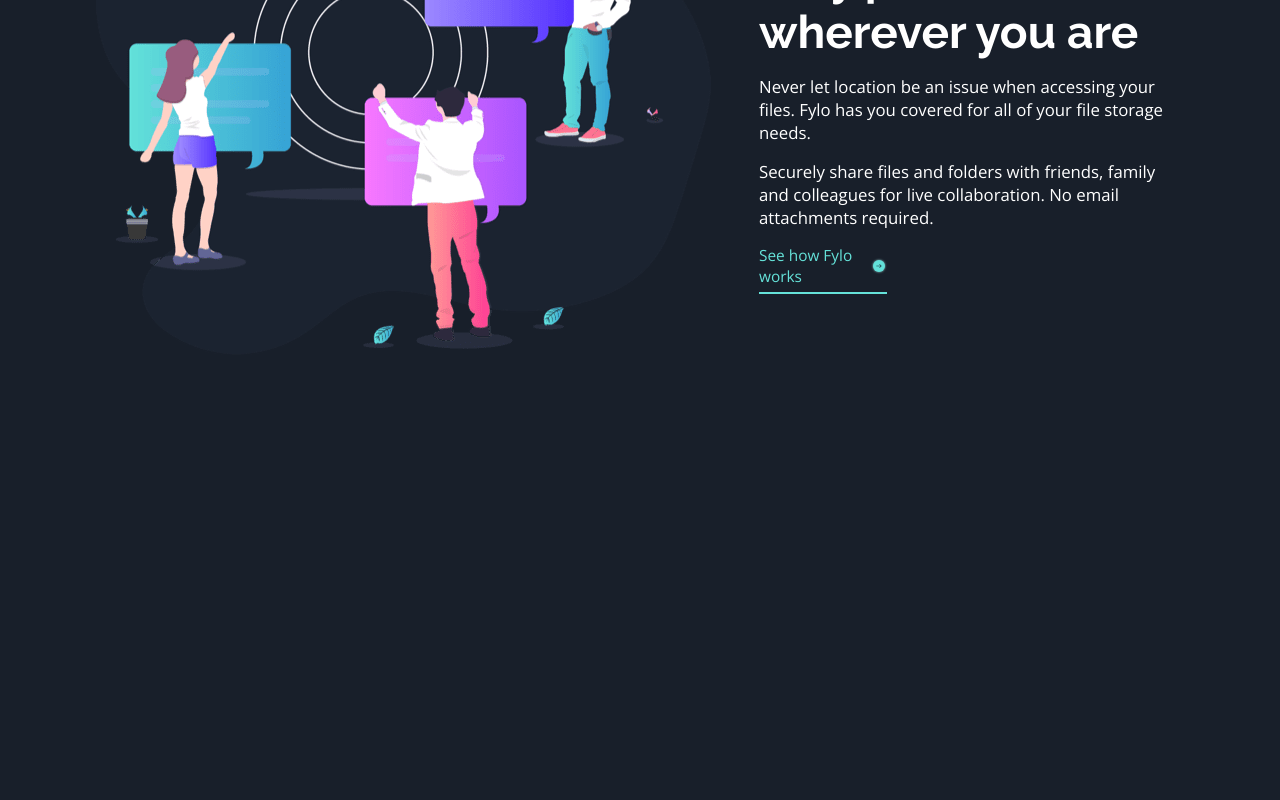
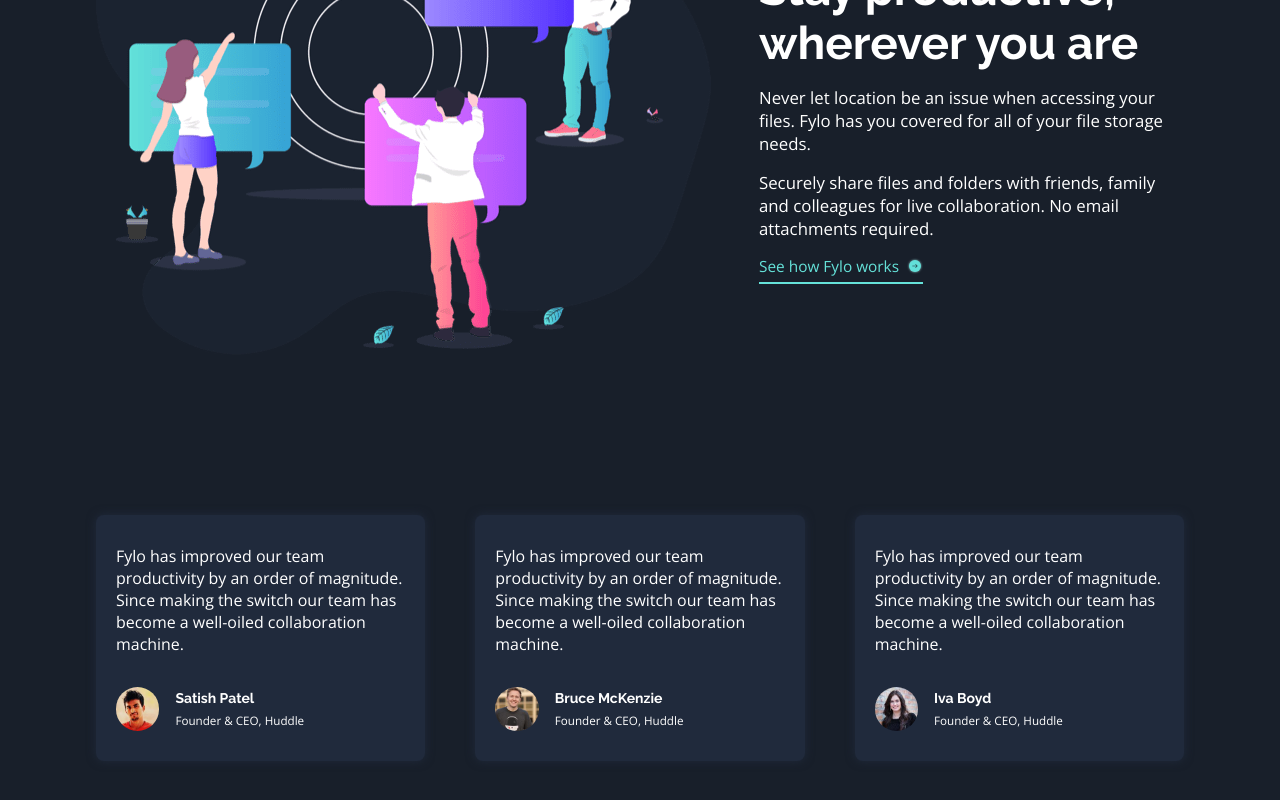
Before and after one commit to rearalf/fylo-dark-theme-landing-page-master, a React app: page / in a window 1280 px wide. Shown: the part 1685-2485 px from the top of the page. Before the commit the page ends 2072 px from the top, so only its background shows below. Built offline with nearby package versions, Linux system fonts and the light colour scheme.

Commit message:
Opinons section finished

```diff
--- a/src/components/Productive/styles.scss
+++ b/src/components/Productive/styles.scss
@@ -1,7 +1,7 @@
 @import '../../styles/variables.scss';
 
 .section_productive {
-	margin: 0 auto 2rem;
+	margin: 0 auto 10rem;
 	width: 85%;
 	display: flex;
 	flex-direction: column;
@@ -27,10 +27,8 @@
 .link {
 	color: $Cyan-inside-call-to-action-gradient;
 	font-size: 1.1em;
-	display: flex;
+	display: inline-flex;
 	align-items: center;
-	position: relative;
-	width: 51%;
 	padding-bottom: 5px;
 	border-bottom: 2px solid;
 }
@@ -62,8 +60,4 @@
 		font-size: 1.2em;
 		margin-bottom: 1rem;
 	}
-
-	.link {
-		width: 30%;
-	}
 }
--- /dev/null
+++ b/src/components/opinions/index.js
@@ -0,0 +1,50 @@
+import React from 'react';
+import './styles.scss';
+import Profile1 from '../../images/profile-1.jpg';
+import Profile2 from '../../images/profile-2.jpg';
+import Profile3 from '../../images/profile-3.jpg';
+
+export const Opinions = () => {
+	const opinions = [
+		{
+			name: 'Satish Patel',
+			position: 'Founder & CEO, Huddle',
+			opinion:
+				'Fylo has improved our team productivity by an order of magnitude. Since making the switch our team has become a well-oiled collaboration machine.',
+			photo: Profile1,
+		},
+		{
+			name: 'Bruce McKenzie',
+			position: 'Founder & CEO, Huddle',
+			opinion:
+				'Fylo has improved our team productivity by an order of magnitude. Since making the switch our team has become a well-oiled collaboration machine.',
+			photo: Profile2,
+		},
+		{
+			name: 'Iva Boyd',
+			position: 'Founder & CEO, Huddle',
+			opinion:
+				'Fylo has improved our team productivity by an order of magnitude. Since making the switch our team has become a well-oiled collaboration machine.',
+			photo: Profile3,
+		},
+	];
+
+	const article_opinion = () => {
+		return opinions.map((opinion, index) => {
+			return (
+				<article className="article_opinion" key={index}>
+					<p className="text">{opinion.opinion}</p>
+					<div className="profile_article">
+						<img src={opinion.photo} className="profile" alt={opinion.name} />
+						<hgroup className="author">
+							<h6 className="title">{opinion.name}</h6>
+							<sub>{opinion.position}</sub>
+						</hgroup>
+					</div>
+				</article>
+			);
+		});
+	};
+
+	return <div className="section_opinions">{article_opinion()}</div>;
+};
--- /dev/null
+++ b/src/components/opinions/styles.scss
@@ -0,0 +1,52 @@
+@import '../../styles/variables.scss';
+
+.section_opinions {
+	margin: 0 auto 5rem;
+	width: 85%;
+}
+
+.article_opinion {
+	margin-bottom: 2rem;
+	background-color: $Dark-Blue-testimonials-background;
+	border-radius: 8px;
+	padding: 30px 20px;
+	box-shadow: 0 0 10px $Dark-Blue-testimonials-background;
+}
+
+.article_opinion .text {
+	margin-bottom: 2rem;
+	font-size: 12px;
+}
+
+.profile_article {
+	display: flex;
+}
+
+.profile {
+	width: 15%;
+	border-radius: 50%;
+}
+
+.author {
+	margin-left: 1rem;
+	display: flex;
+	flex-direction: column;
+	justify-content: space-around;
+}
+
+.author .title {
+	margin: 0;
+	font-size: 1em;
+}
+
+@media screen and (min-width: 1024px) {
+	.section_opinions {
+		display: grid;
+		grid-template-columns: repeat(3, 1fr);
+		grid-gap: 50px;
+	}
+
+	.article_opinion .text {
+		font-size: 1.14em;
+	}
+}
--- a/src/pages/Home.js
+++ b/src/pages/Home.js
@@ -4,6 +4,7 @@
 import { Header } from '../components/Header/index.jsx';
 import { Services } from '../components/Services/index';
 import { Productive } from '../components/Productive/index.jsx';
+import { Opinions } from '../components/opinions/index';
 
 export const Home = () => {
 	return (
@@ -14,6 +15,7 @@
 			</header>
 			<Services />
 			<Productive />
+			<Opinions />
 		</Fragment>
 	);
 };
--- a/src/pages/Home.scss
+++ b/src/pages/Home.scss
@@ -8,6 +8,6 @@
 
 @media screen and (max-width: 1024px) {
 	.header {
-		background: linear-gradient(1800deg, #181f2a 31%, $Dark-Blue-intro-and-email-sign-up-background 31%);
+		background: linear-gradient(1800deg, #181f2a 33%, $Dark-Blue-intro-and-email-sign-up-background 33%);
 	}
 }
--- a/webpack.config.js
+++ b/webpack.config.js
@@ -63,6 +63,7 @@
 	],
 	devServer: {
 		contentBase: path.join(__dirname, 'dist'),
+		host: '192.168.1.10',
 		compress: true,
 		port: 3000,
 		open: true,
```
Also changed, not shown: public/index.html (+0 -18 lines), 17 other files (tests, documents, lock files or other folders).
